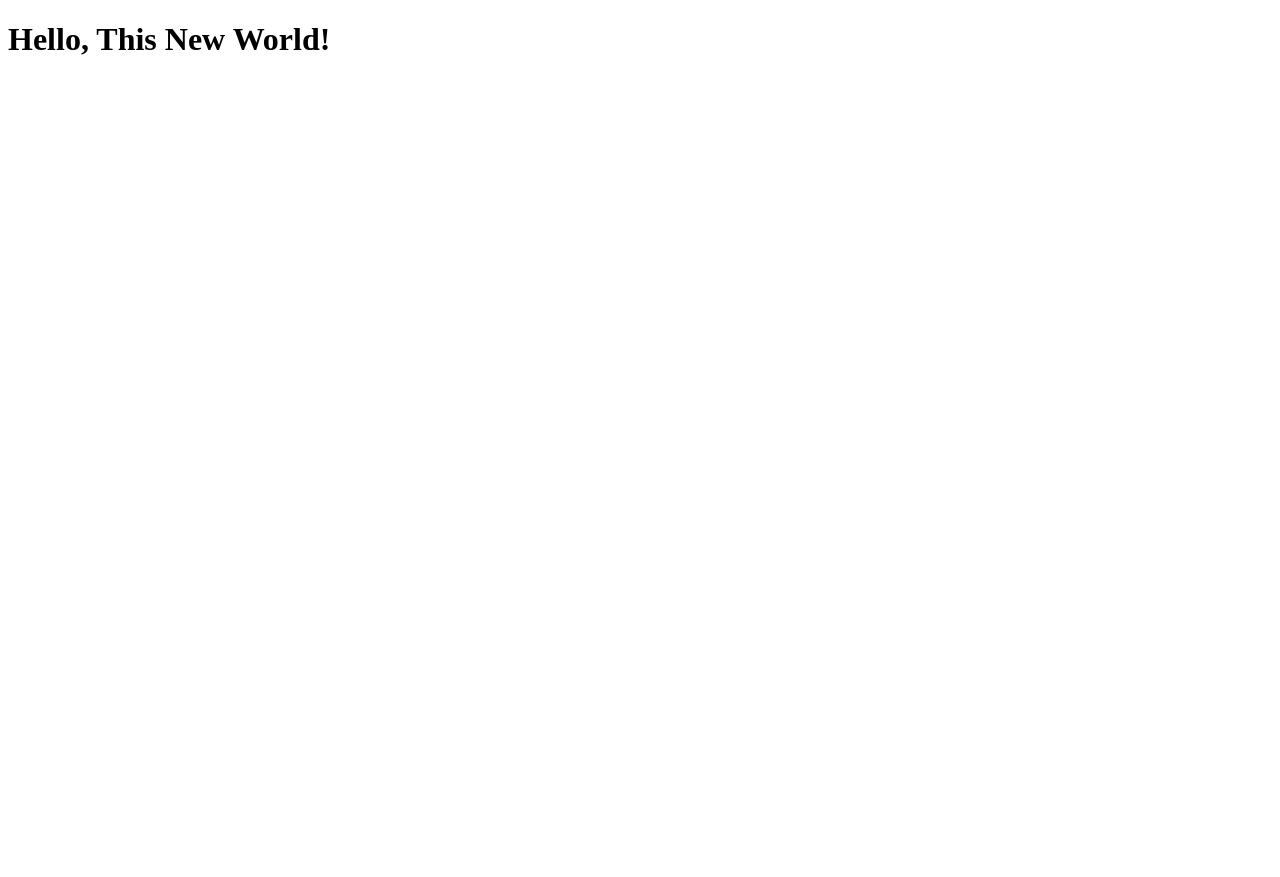
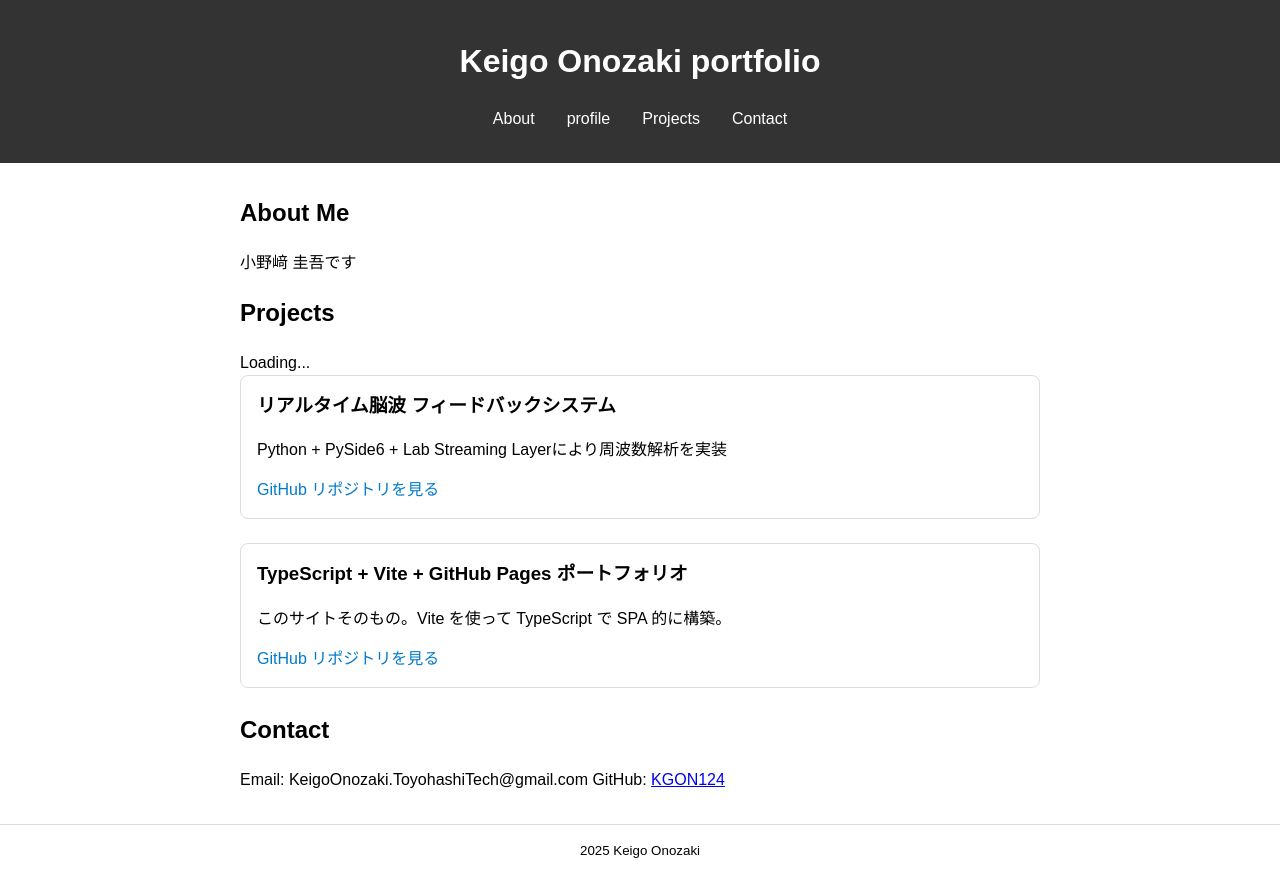
Before and after one commit to KGON124/KGON124.github.io, a website built with Vite: page index.html in a window 1280 px wide. Before the commit the page ends 800 px from the top, so only its background shows below. Built offline with nearby package versions, Linux system fonts and the light colour scheme.

Commit message:
feat:add css for portforio

```diff
--- a/index.html
+++ b/index.html
@@ -1,8 +1,36 @@
-<!DOCTYPE html>
-<html lang="ja">
-<head><meta charset="UTF-8" /><title>My Vite TS Page</title></head>
 <body>
-  <h1 id="app">Loading…</h1>
+  <header>
+    <h1>Keigo Onozaki portfolio</h1>
+    <nav>
+      <ul>
+        <li><a href="#about">About</a></li>
+        <li><a href="#profile">profile</a></li>
+        <li><a href="#projects">Projects</a></li>
+        <li><a href="#contact">Contact</a></li>
+      </ul>
+    </nav>
+  </header>
+
+  <main>
+    <section id="about">
+      <h2>About Me</h2>
+      <div id="about-content">Loading...</div>
+    </section>
+
+    <section id="projects">
+      <h2>Projects</h2>
+      <div id="projects-list">Loading...</div>
+    </section>
+
+    <section id="contact">
+      <h2>Contact</h2>
+      <div id="contact-info">Loading...</div>
+    </section>
+  </main>
+
+  <footer>
+    <small>2025 Keigo Onozaki</small>
+  </footer>
+
   <script type="module" src="/src/index.ts"></script>
 </body>
-</html>
--- a/src/index.ts
+++ b/src/index.ts
@@ -1,2 +1,62 @@
-const msg: string = "Hello, This New World!";
-document.getElementById("app")!.textContent = msg;
+// src/index.ts
+import "./style.css";
+interface Project {
+  title: string;
+  description: string;
+  link?: string;
+}
+
+// About セクション用のテキスト
+const aboutText: string = `
+    小野﨑 圭吾です
+
+
+`;
+document.getElementById("about-content")!.textContent = aboutText;
+
+// Projects セクション用のダミーデータ
+const projects: Project[] = [
+  {
+    title: "リアルタイム脳波 フィードバックシステム",
+    description: "Python + PySide6 + Lab Streaming Layerにより周波数解析を実装",
+    link: "https://github.com/KGON124/Neurofeedback"
+  },
+  {
+    title: "TypeScript + Vite + GitHub Pages ポートフォリオ",
+    description: "このサイトそのもの。Vite を使って TypeScript で SPA 的に構築。",
+    link: "https://kgon124.github.io/"
+  },
+  // 他のプロジェクトをここに列挙…
+];
+
+// Projects のリストを生成して DOM に挿入
+const projectsListDiv = document.getElementById("projects-list")!;
+projects.forEach((proj) => {
+  const card = document.createElement("div");
+  card.classList.add("project-card");
+
+  const title = document.createElement("h3");
+  title.textContent = proj.title;
+  card.appendChild(title);
+
+  const desc = document.createElement("p");
+  desc.textContent = proj.description;
+  card.appendChild(desc);
+
+  if (proj.link) {
+    const a = document.createElement("a");
+    a.href = proj.link;
+    a.textContent = "GitHub リポジトリを見る";
+    a.target = "_blank";
+    card.appendChild(a);
+  }
+
+  projectsListDiv.appendChild(card);
+});
+
+// Contact セクション
+const contactInfo = `
+  Email: KeigoOnozaki.ToyohashiTech@gmail.com
+  GitHub: <a href="https://github.com/KGON124" target="_blank">KGON124</a>
+`;
+document.getElementById("contact-info")!.innerHTML = contactInfo;
--- /dev/null
+++ b/src/style.css
@@ -0,0 +1,60 @@
+body {
+  font-family: Arial, sans-serif;
+  line-height: 1.5;
+  margin: 0;
+  padding: 0;
+}
+
+header {
+  background-color: #333;
+  color: white;
+  padding: 1rem;
+  text-align: center;
+}
+
+nav ul {
+  list-style: none;
+  padding: 0;
+  display: flex;
+  justify-content: center;
+}
+nav li {
+  margin: 0 1rem;
+}
+nav a {
+  color: white;
+  text-decoration: none;
+}
+nav a:hover {
+  text-decoration: underline;
+}
+
+main {
+  max-width: 800px;
+  margin: 2rem auto;
+  padding: 0 1rem;
+}
+
+.project-card {
+  border: 1px solid #ddd;
+  border-radius: 8px;
+  padding: 1rem;
+  margin-bottom: 1.5rem;
+}
+.project-card h3 {
+  margin-top: 0;
+}
+.project-card a {
+  color: #007acc;
+  text-decoration: none;
+}
+.project-card a:hover {
+  text-decoration: underline;
+}
+
+footer {
+  text-align: center;
+  padding: 1rem 0;
+  border-top: 1px solid #ddd;
+  margin-top: 2rem;
+}
```
